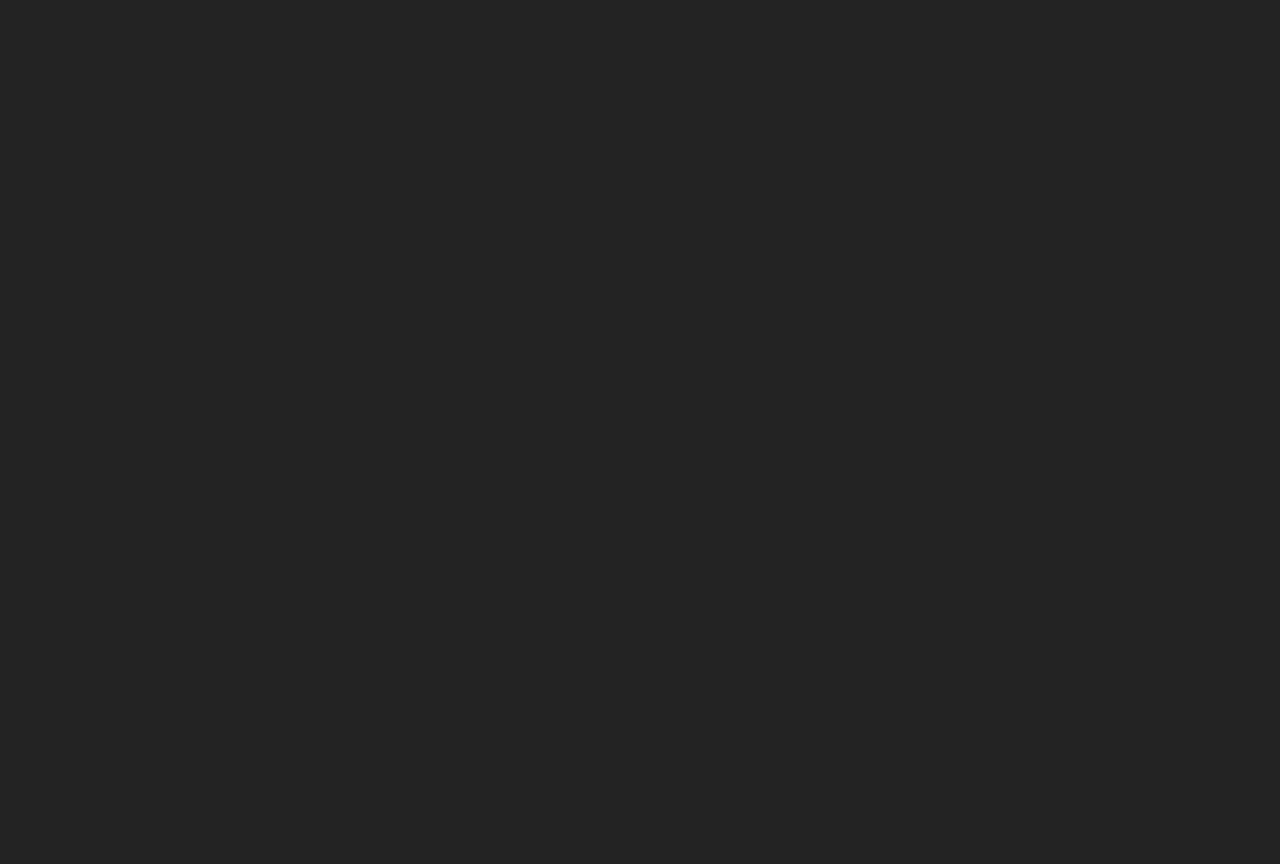
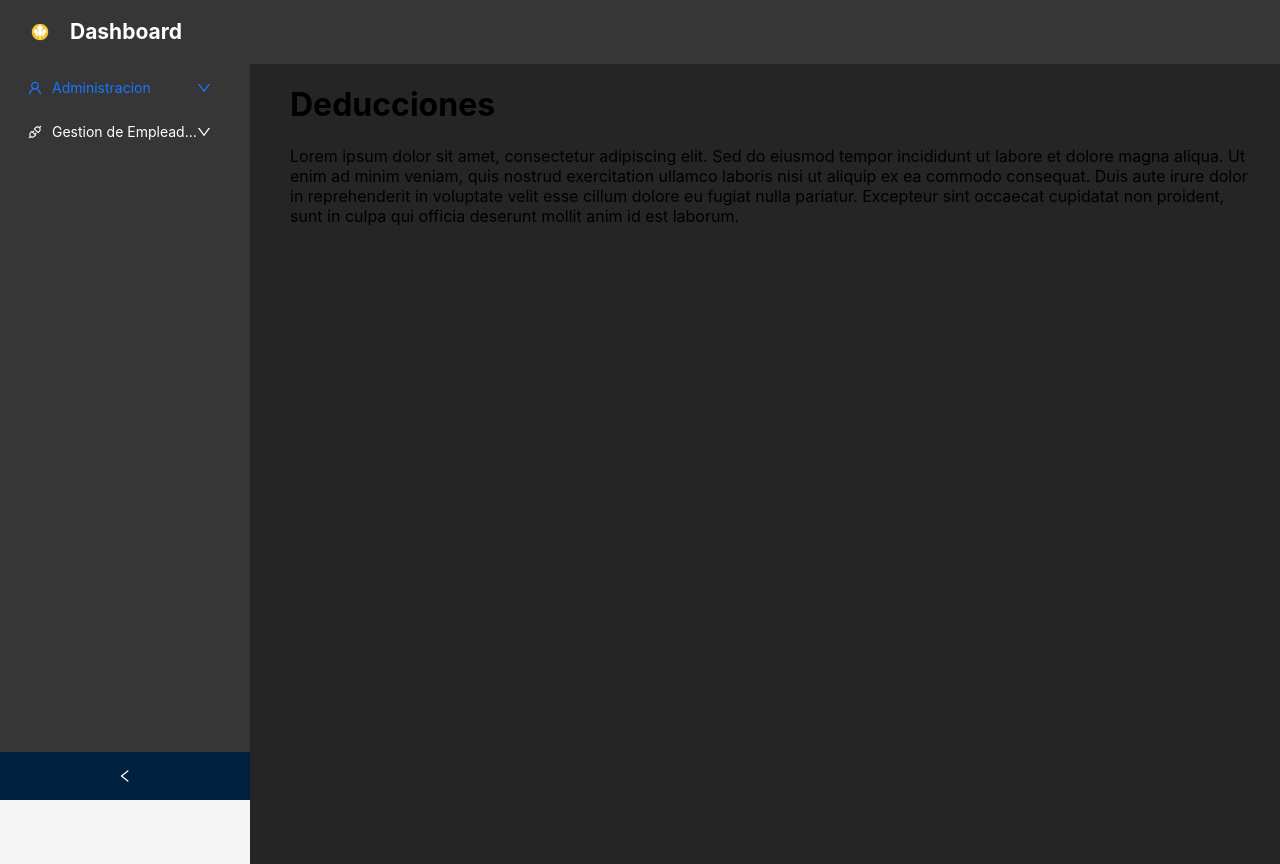
Before and after one commit to nelrecarte/Hackathon, a React (Create React App) app in the folder client/client/: page /deducciones in a window 1280 px wide. Before the commit this address had no page. Before the commit the page ends 800 px from the top, so only its background shows below. Built offline with nearby package versions, Linux system fonts and the light colour scheme.

Commit message:
Rutas para cambio de pagina agregadas

```diff
--- a/client/client/src/App.jsx
+++ b/client/client/src/App.jsx
@@ -2,6 +2,11 @@ import React from 'react';
 import { BrowserRouter as Router, Route, Routes } from 'react-router-dom';
 import Login from './pages/login';
 import HolaMundo from './pages/HolaMundo';
+import AgregarEmpleado from './pages/AgregarEmpleado';
+import Deducciones from './pages/Deducciones';
+import Pagar from './pages/Pagar';
+import ConfigurarCiclo from './pages/ConfigurarCiclo';
+import VerEmpleados from './pages/VerEmpleados';
 
 function App() {
   return (
@@ -9,6 +14,11 @@ function App() {
       <Routes>
         <Route path="/login" element={<Login />} />
         <Route path="/home" element={<HolaMundo />} />
+        <Route path="/ciclos-de-planilla" element={<ConfigurarCiclo />} />
+        <Route path="/deducciones" element={<Deducciones />} />
+        <Route path="/agregar-empleado" element={<AgregarEmpleado />} />
+        <Route path="/Pagar" element={<Pagar />} />
+        <Route path="/Ver-Empleados" element={<VerEmpleados />} />
         <Route path="/" element={<Login />} />
       </Routes>
     </Router>
--- a/client/client/src/components/navigationBar.jsx
+++ b/client/client/src/components/navigationBar.jsx
@@ -2,6 +2,7 @@ import React, { useState } from 'react';
 import { Layout, Menu } from 'antd';
 import { UserOutlined, DownOutlined, ApiOutlined } from '@ant-design/icons';
 import { ConfigProvider } from 'antd';
+import { Link } from 'react-router-dom';
 import logo from '../assets/images/puzzle_logo.png'; // Update the path if needed
 
 const { Sider, Content, Header } = Layout;
@@ -85,8 +86,12 @@ const NavigationBar = () => {
               title='Administracion'
               expandIcon={<DownOutlined />}
             >
-              <Menu.Item key='1'>Ciclos de Planilla</Menu.Item>
-              <Menu.Item key='2'>Deducciones</Menu.Item>
+              <Menu.Item key='1'>
+              <Link to="/ciclos-de-planilla">Ciclos de Planilla</Link>
+                </Menu.Item>
+              <Menu.Item key='2'>
+              <Link to="/deducciones">Deducciones</Link>
+                </Menu.Item>
             </SubMenu>
             <SubMenu
               key='sub2'
@@ -94,8 +99,15 @@ const NavigationBar = () => {
               title='Gestion de Empleados'
               expandIcon={<DownOutlined />}
             >
-              <Menu.Item key='3'>Agregar Empleado</Menu.Item>
-              <Menu.Item key='4'>Ingreso de Horas</Menu.Item>
+              <Menu.Item key='3'>
+              <Link to="/agregar-empleado">Agregar Empleado</Link>
+                </Menu.Item>
+                <Menu.Item key='4'>
+                <Link to="/Ver-Empleados">Ver Empleados</Link>
+                </Menu.Item>
+              <Menu.Item key='5'>
+              <Link to="/Pagar">Pagar Empleados</Link>
+                </Menu.Item>
             </SubMenu>
           </Menu>
         </ConfigProvider>
--- /dev/null
+++ b/client/client/src/pages/AgregarEmpleado.jsx
@@ -0,0 +1,30 @@
+import React from 'react';
+import NavigationBar from '../components/navigationBar';
+
+const AgregarEmpleado = () => {
+    return (
+        <div style={styles.container}>
+            <NavigationBar />
+            <div style={styles.content}>
+                <h1>Agregar Empleado</h1>
+                <p>
+                    Lorem ipsum dolor sit amet, consectetur adipiscing elit. Sed do eiusmod tempor incididunt ut labore et dolore magna aliqua. Ut enim ad minim veniam, quis nostrud exercitation ullamco laboris nisi ut aliquip ex ea commodo consequat. Duis aute irure dolor in reprehenderit in voluptate velit esse cillum dolore eu fugiat nulla pariatur. Excepteur sint occaecat cupidatat non proident, sunt in culpa qui officia deserunt mollit anim id est laborum.
+                </p>
+            </div>
+        </div>
+    );
+};
+
+const styles = {
+    container: {
+        display: 'flex',
+    },
+    content: {
+        marginLeft: '20px', // Adjust this value based on the width of your Sider
+        padding: '20px',
+        marginTop: '44px', // Adjust this value based on the height of your Header
+        width: '100%',
+    },
+};
+
+export default AgregarEmpleado;
--- /dev/null
+++ b/client/client/src/pages/ConfigurarCiclo.jsx
@@ -0,0 +1,30 @@
+import React from 'react';
+import NavigationBar from '../components/navigationBar';
+
+const ConfigurarCiclo = () => {
+    return (
+        <div style={styles.container}>
+            <NavigationBar />
+            <div style={styles.content}>
+                <h1>Configurar Ciclo</h1>
+                <p>
+                    Lorem ipsum dolor sit amet, consectetur adipiscing elit. Sed do eiusmod tempor incididunt ut labore et dolore magna aliqua. Ut enim ad minim veniam, quis nostrud exercitation ullamco laboris nisi ut aliquip ex ea commodo consequat. Duis aute irure dolor in reprehenderit in voluptate velit esse cillum dolore eu fugiat nulla pariatur. Excepteur sint occaecat cupidatat non proident, sunt in culpa qui officia deserunt mollit anim id est laborum.
+                </p>
+            </div>
+        </div>
+    );
+};
+
+const styles = {
+    container: {
+        display: 'flex',
+    },
+    content: {
+        marginLeft: '20px', // Adjust this value based on the width of your Sider
+        padding: '20px',
+        marginTop: '44px', // Adjust this value based on the height of your Header
+        width: '100%',
+    },
+};
+
+export default ConfigurarCiclo;
--- /dev/null
+++ b/client/client/src/pages/Deducciones.jsx
@@ -0,0 +1,30 @@
+import React from 'react';
+import NavigationBar from '../components/navigationBar';
+
+const Deducciones = () => {
+    return (
+        <div style={styles.container}>
+            <NavigationBar />
+            <div style={styles.content}>
+                <h1>Deducciones</h1>
+                <p>
+                    Lorem ipsum dolor sit amet, consectetur adipiscing elit. Sed do eiusmod tempor incididunt ut labore et dolore magna aliqua. Ut enim ad minim veniam, quis nostrud exercitation ullamco laboris nisi ut aliquip ex ea commodo consequat. Duis aute irure dolor in reprehenderit in voluptate velit esse cillum dolore eu fugiat nulla pariatur. Excepteur sint occaecat cupidatat non proident, sunt in culpa qui officia deserunt mollit anim id est laborum.
+                </p>
+            </div>
+        </div>
+    );
+};
+
+const styles = {
+    container: {
+        display: 'flex',
+    },
+    content: {
+        marginLeft: '20px', // Adjust this value based on the width of your Sider
+        padding: '20px',
+        marginTop: '44px', // Adjust this value based on the height of your Header
+        width: '100%',
+    },
+};
+
+export default Deducciones;
--- /dev/null
+++ b/client/client/src/pages/Pagar.jsx
@@ -0,0 +1,30 @@
+import React from 'react';
+import NavigationBar from '../components/navigationBar';
+
+const Pagar = () => {
+    return (
+        <div style={styles.container}>
+            <NavigationBar />
+            <div style={styles.content}>
+                <h1>Pagar</h1>
+                <p>
+                    Lorem ipsum dolor sit amet, consectetur adipiscing elit. Sed do eiusmod tempor incididunt ut labore et dolore magna aliqua. Ut enim ad minim veniam, quis nostrud exercitation ullamco laboris nisi ut aliquip ex ea commodo consequat. Duis aute irure dolor in reprehenderit in voluptate velit esse cillum dolore eu fugiat nulla pariatur. Excepteur sint occaecat cupidatat non proident, sunt in culpa qui officia deserunt mollit anim id est laborum.
+                </p>
+            </div>
+        </div>
+    );
+};
+
+const styles = {
+    container: {
+        display: 'flex',
+    },
+    content: {
+        marginLeft: '20px', // Adjust this value based on the width of your Sider
+        padding: '20px',
+        marginTop: '44px', // Adjust this value based on the height of your Header
+        width: '100%',
+    },
+};
+
+export default Pagar;
--- /dev/null
+++ b/client/client/src/pages/VerEmpleados.jsx
@@ -0,0 +1,30 @@
+import React from 'react';
+import NavigationBar from '../components/navigationBar';
+
+const VerEmpleados = () => {
+    return (
+        <div style={styles.container}>
+            <NavigationBar />
+            <div style={styles.content}>
+                <h1>Ver Empleados</h1>
+                <p>
+                    Lorem ipsum dolor sit amet, consectetur adipiscing elit. Sed do eiusmod tempor incididunt ut labore et dolore magna aliqua. Ut enim ad minim veniam, quis nostrud exercitation ullamco laboris nisi ut aliquip ex ea commodo consequat. Duis aute irure dolor in reprehenderit in voluptate velit esse cillum dolore eu fugiat nulla pariatur. Excepteur sint occaecat cupidatat non proident, sunt in culpa qui officia deserunt mollit anim id est laborum.
+                </p>
+            </div>
+        </div>
+    );
+};
+
+const styles = {
+    container: {
+        display: 'flex',
+    },
+    content: {
+        marginLeft: '20px', // Adjust this value based on the width of your Sider
+        padding: '20px',
+        marginTop: '44px', // Adjust this value based on the height of your Header
+        width: '100%',
+    },
+};
+
+export default VerEmpleados;
--- a/client/client/src/pages/login.jsx
+++ b/client/client/src/pages/login.jsx
@@ -2,7 +2,6 @@ import React, { useState } from 'react';
 import { useNavigate } from 'react-router-dom';
 import puzzleLogo from '../assets/images/puzzle_logo.png'; // Adjust path based on your folder structure
 
-import CicloPlanillas from '../components/CicloPlanillas';
 const Login = () => {
   const [correo, setCorreo] = useState('');
   const [password, setPassword] = useState('');
```
